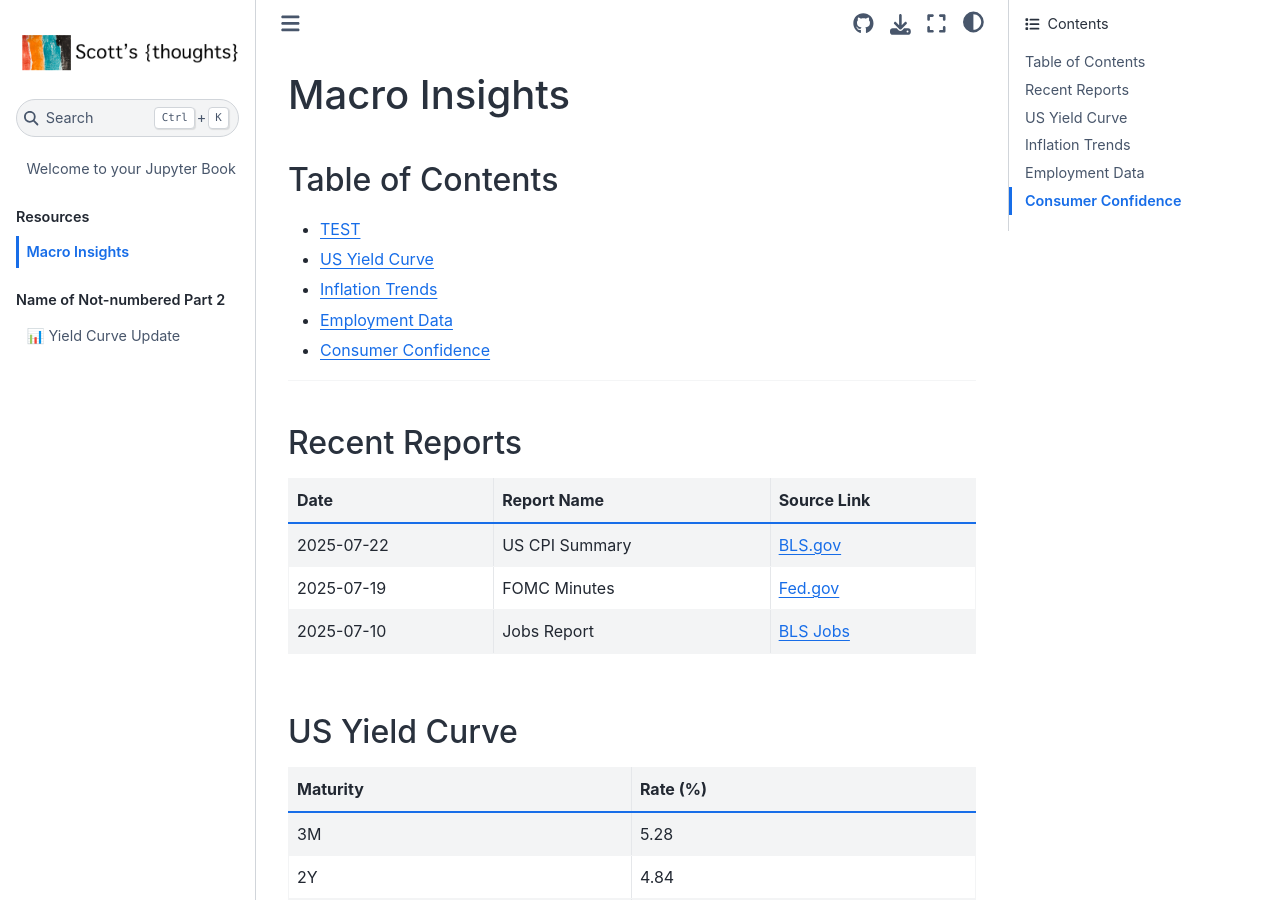
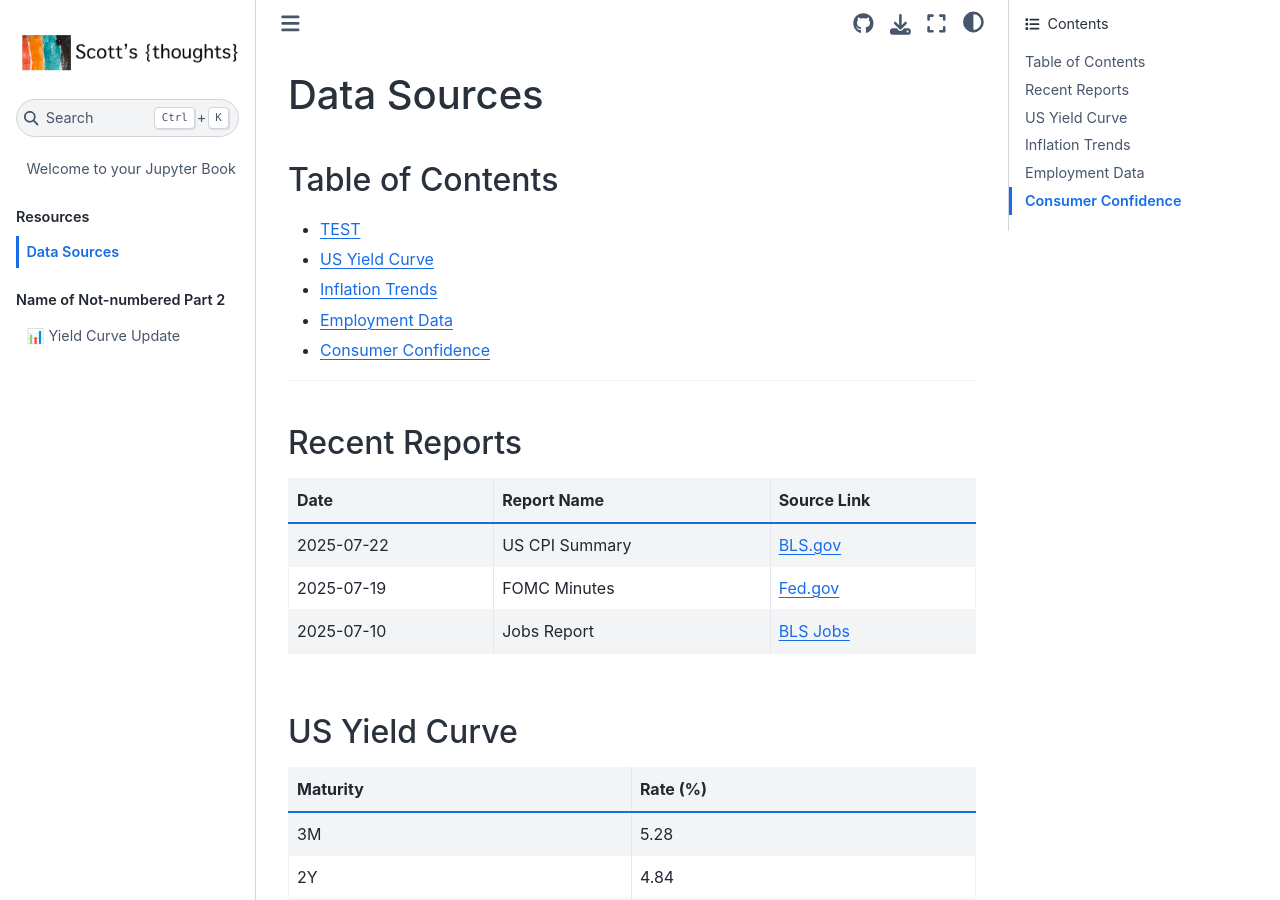
Before and after one commit to payseur/econ-blog, a Jupyter Book: the page built from content/data_sources.md, in a window 1280 px wide and 900 px high. Built offline with Jupyter Book 1.0.4 settings and Sphinx 7.4.7 and the Sphinx Book theme 1.1.4, drawn with Linux system fonts in a browser that asks for light colours; pages that are not in the unit, such as notebooks, are missing from menus.

Commit message:
Experimenting with template15

```diff
--- a/content/data_sources.md
+++ b/content/data_sources.md
@@ -1,4 +1,4 @@
-# Macro Insights
+# Data Sources
 
 ## Table of Contents
 - [TEST](#recent-reports)
```
